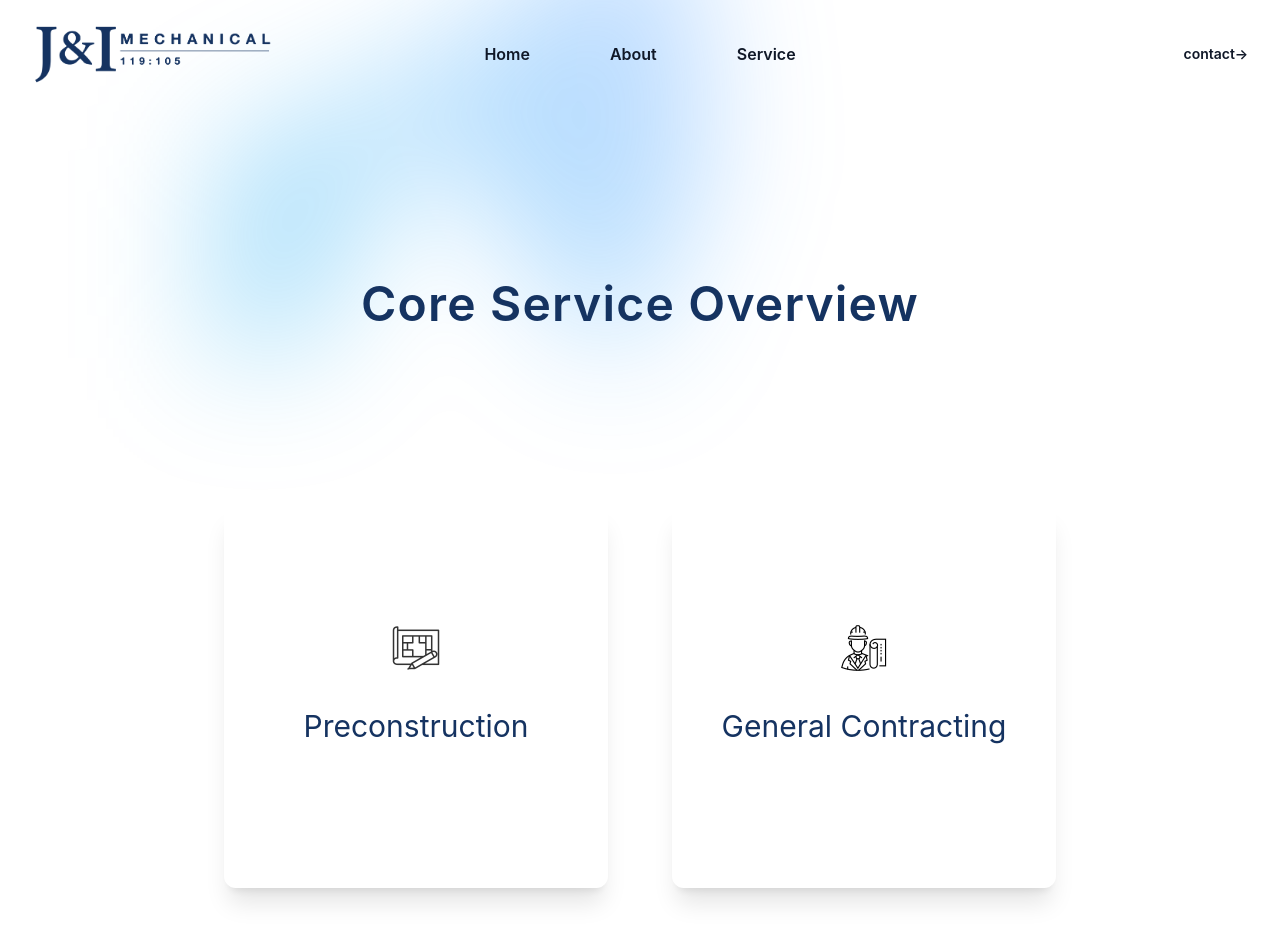
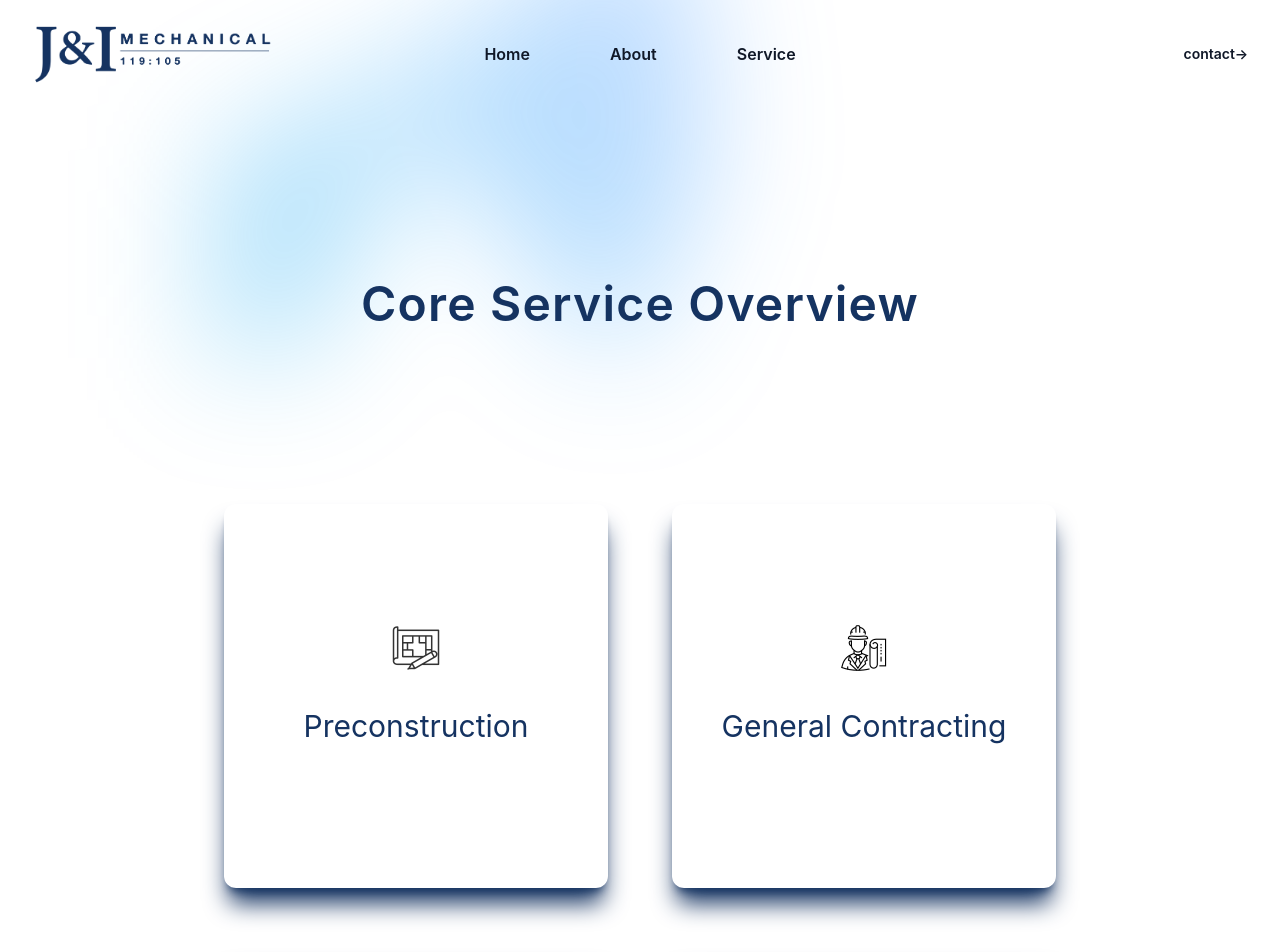
Before and after one commit to rogseo/JandI, a React (Vite) app: page /service in a window 1280 px wide. Shown: the top 952 px of the page. Built offline with nearby package versions, Linux system fonts and the light colour scheme.

Commit message:
change shadow color

```diff
--- a/src/components/FlipCard.jsx
+++ b/src/components/FlipCard.jsx
@@ -59,7 +59,7 @@ function FlipCard() {
                                 key={service.name}
                                 className="group  h-96 w-96 [perspective:1000px]"
                             >
-                                <div className="relative h-full w-full rounded-xl shadow-xl transition-all duration-500 [transform-style:preserve-3d] group-hover:[transform:rotateY(180deg)] group-active:[transform:rotateY(180deg)] ">
+                                <div className="relative h-full w-full rounded-xl shadow-xl shadow-[#153361] transition-all duration-500 [transform-style:preserve-3d] group-hover:[transform:rotateY(180deg)] group-active:[transform:rotateY(180deg)] ">
                                     {/* Front face with image */}
                                     <div className="absolute  inset-0 h-full w-full rounded-xl [backface-visibility:hidden]">
                                         <div className="flex min-h-full flex-col items-center justify-center">
```
